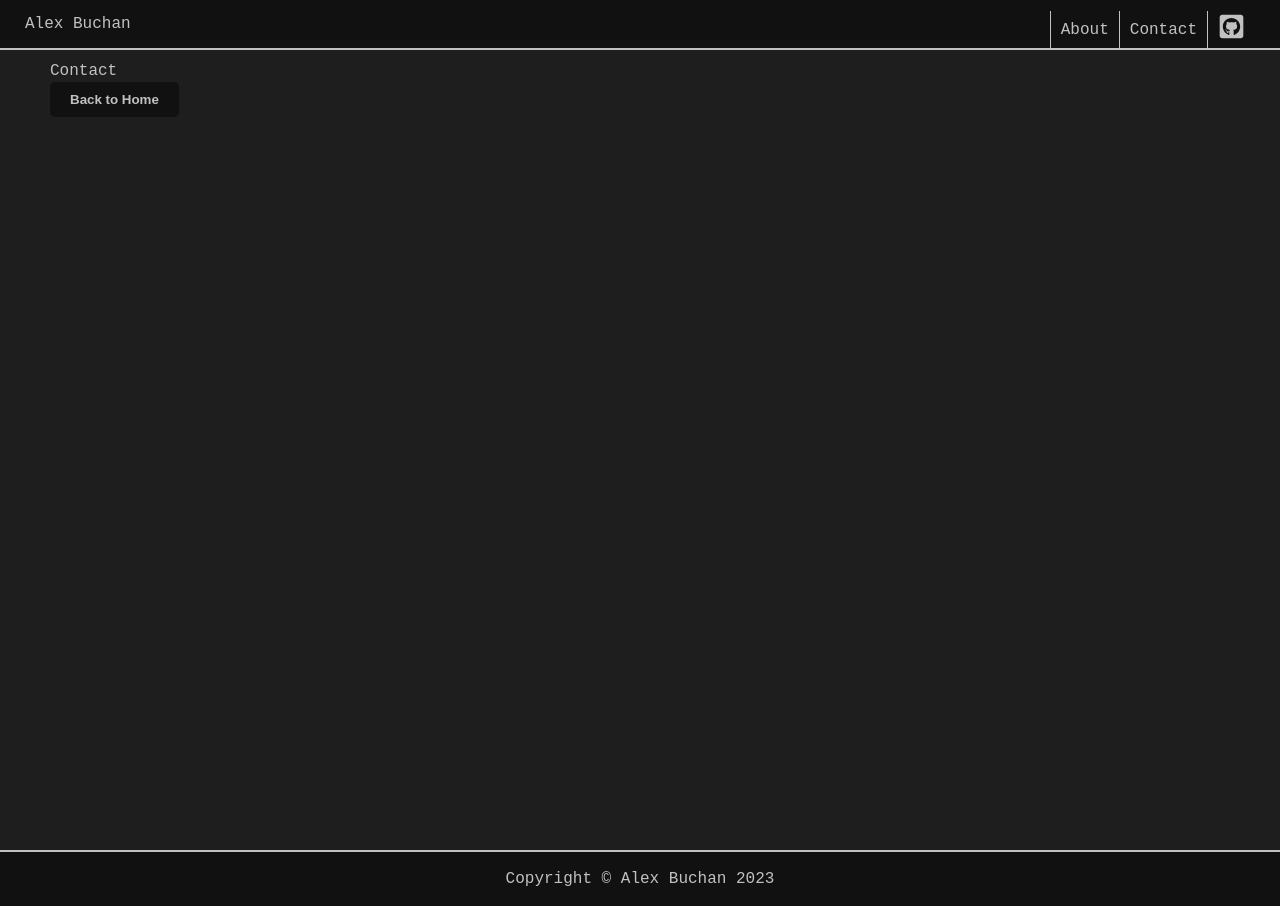
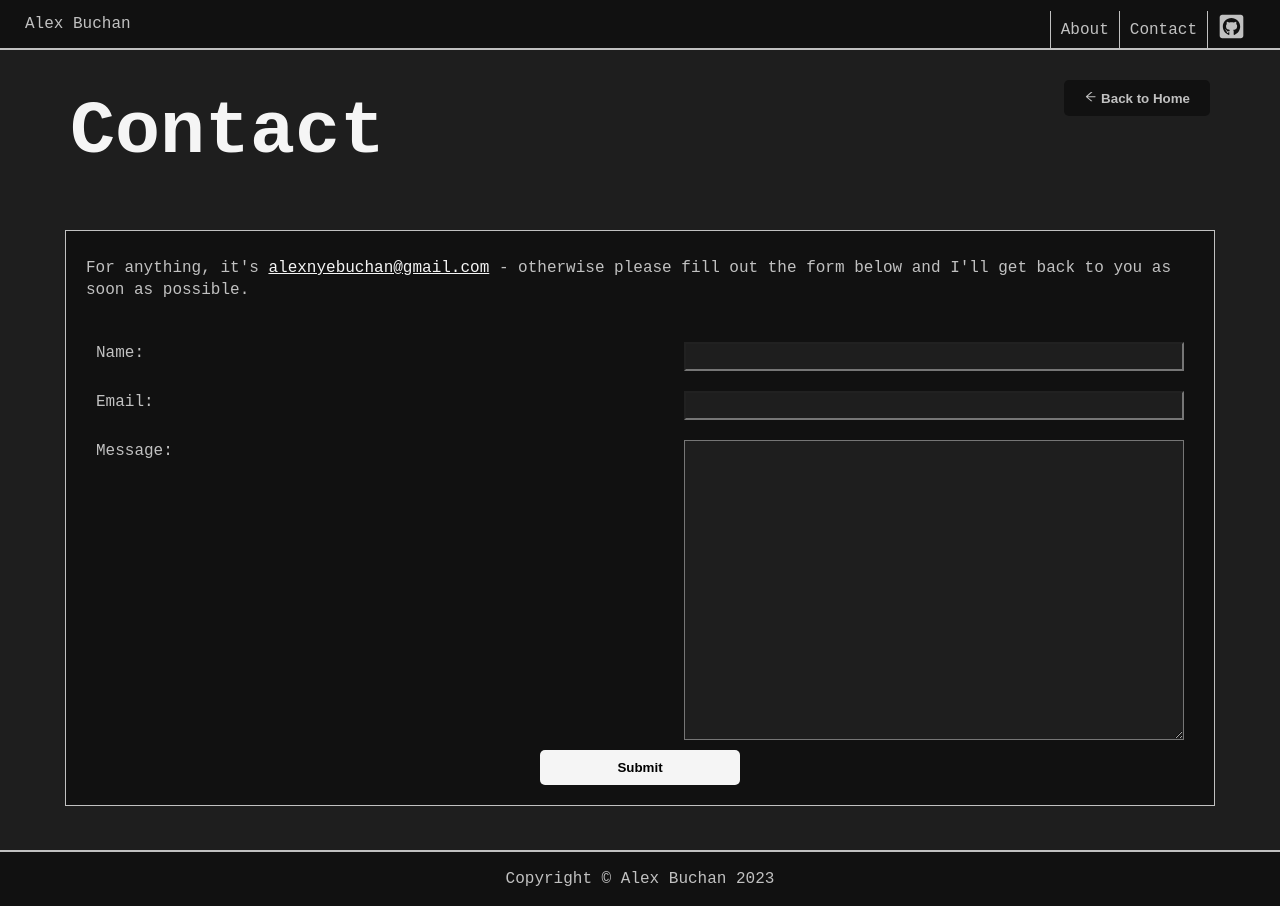
Before and after one commit to alexnyebuchan/alex-buchan-frontend, a Next.js app: page /contact in a window 1280 px wide. Built offline with nearby package versions, Linux system fonts and the light colour scheme.

Commit message:
Updated Hero and contact

```diff
--- a/components/Navbar.js
+++ b/components/Navbar.js
@@ -8,7 +8,7 @@ function Navbar() {
   return (
     <div className={styles.navContainer}>
       <div className={styles.navbar}>
-        <div>Alex Buchan</div>
+        <Link href="/"> Alex Buchan</Link>
         <div className={styles.dropdown}>
           <BiMenuAltRight className={styles.hamburger} />
           <div className={styles.dropdownContent}>
--- a/components/Project.js
+++ b/components/Project.js
@@ -12,6 +12,7 @@ function Project({ project }) {
   return (
     <div className={styles.projectContainer}>
       <div className={styles.imageContainer}>
+        <Link target="_blank" href={project.url}>
           <Image
             className={styles.projectImage}
             alt="/"
@@ -19,9 +20,13 @@ function Project({ project }) {
             width={550}
             height={366}
           />
+        </Link>
       </div>
       <div>
+        <Link target="_blank" href={project.url}>
           <h2>{project.title}</h2>
+        </Link>
+
         <div>
           {icons.map((icon) => (
             <div className={styles.tech}>
--- a/pages/contact.js
+++ b/pages/contact.js
@@ -2,14 +2,62 @@ import React from 'react';
 import Link from 'next/link';
 import Layout from '@/components/Layout';
 
+import styles from '@/styles/contact.module.css';
+import { AiOutlineArrowLeft } from 'react-icons/ai';
+
 function contact() {
   return (
     <Layout>
-      <div>Contact</div>
-      <div>
+      <div className={styles.contactHero}>
+        <h1>Contact</h1>
         <Link href="/">
-          <button>Back to Home</button>
+          <button>
+            <AiOutlineArrowLeft /> Back to Home
+          </button>
         </Link>
+      </div>
+      <div className={styles.contactContainer}>
+        <p>
+          For anything, it's{' '}
+          <a
+            className={styles.email}
+            target="_blank"
+            href="mailto: alexnyebuchan@gmail.com"
+          >
+            alexnyebuchan@gmail.com
+          </a>{' '}
+          - otherwise please fill out the form below and I'll get back to you as
+          soon as possible.
+        </p>
+        <form
+          className={styles.form}
+          id="contact-form"
+          // onSubmit={this.handleSubmit.bind(this)}
+          method="POST"
+        >
+          <div className={styles.formInputs}>
+            <div className={styles.formGroup}>
+              <label htmlFor="name">Name:</label>
+              <input type="text" className={styles.formControl} />
+            </div>
+            <div className={styles.formGroup}>
+              <label htmlFor="exampleInputEmail1">Email:</label>
+              <input
+                type="email"
+                className={styles.formControl}
+                aria-describedby="emailHelp"
+              />
+            </div>
+            <div className={styles.formGroup}>
+              <label htmlFor="message">Message:</label>
+              <textarea className={styles.formControl} rows="5"></textarea>
+            </div>
+          </div>
+
+          <button type="submit" className={styles.submitBtn}>
+            Submit
+          </button>
+        </form>
       </div>
     </Layout>
   );
--- a/styles/contact.module.css
+++ b/styles/contact.module.css
@@ -0,0 +1,63 @@
+.contactHero {
+  padding: 20px 20px;
+  display: flex;
+  justify-content: space-between;
+  height: auto;
+  margin-bottom: 25px;
+}
+
+.contactContainer {
+  padding: 20px 20px;
+  margin: 0 15px;
+  background-color: var(--secondary-color);
+  border: 1px solid var(--primary-color);
+}
+
+.email {
+  color: var(--highlight-color);
+  text-decoration: underline;
+}
+
+.email:hover {
+  color: var(--primary-color);
+}
+
+.form {
+  margin-top: 30px;
+  display: flex;
+  flex-direction: column;
+  align-items: center;
+}
+
+.formInputs {
+  width: 100%;
+}
+
+.formGroup {
+  display: flex;
+  justify-content: space-between;
+  padding: 10px;
+}
+
+.formControl {
+  max-width: 500px;
+  width: 70%;
+  font-family: 'Inconsolata', monospace;
+  color: var(--primary-color);
+  background-color: var(--background);
+  font-size: 22px;
+}
+.formGroup textarea {
+  height: 300px;
+}
+
+.submitBtn {
+  background-color: var(--highlight-color);
+  color: black;
+  width: 200px;
+}
+
+.submitBtn:hover {
+  background-color: var(--background);
+  color: var(--primary-color);
+}
```
Also changed, not shown: components/Hero.js (+54 -0 lines), styles/Hero.module.css (+34 -0 lines). Lines whose indentation alone changed are shown as unchanged.
